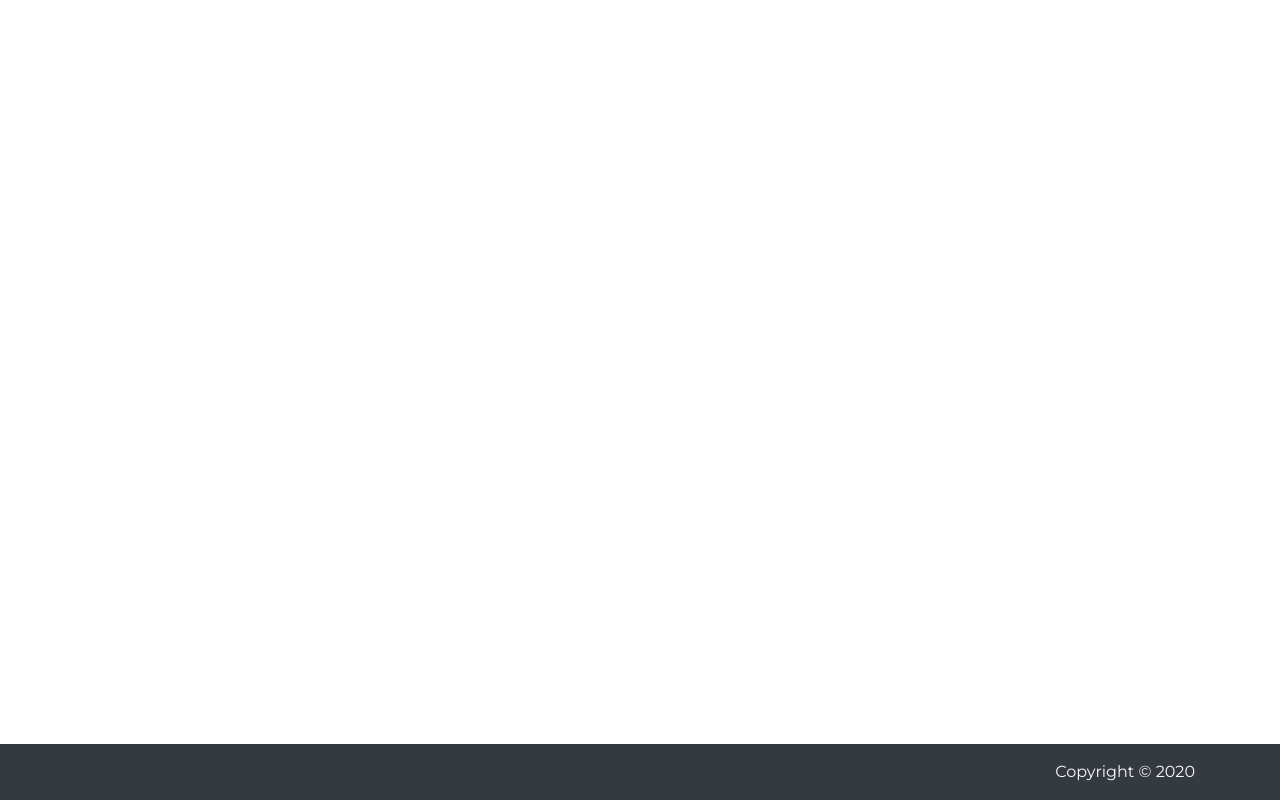
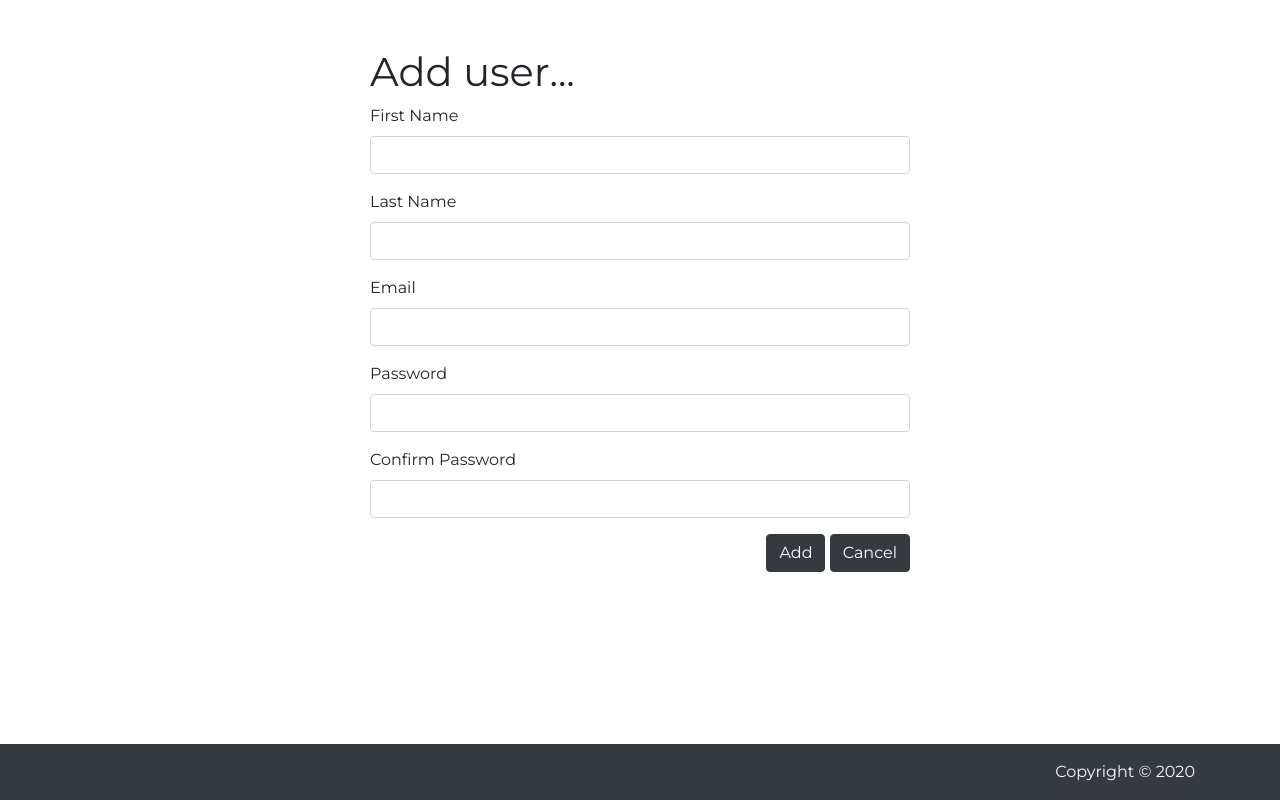
Before and after one commit to adingal/inventory_management_system, a PHP site: page /users/add.php in a window 1280 px wide. Shown: the part 80-880 px from the top of the page. Run offline with PHP 8.4, Linux system fonts and the light colour scheme; data that the repository does not hold is empty; some libraries are stand-ins or nearby versions.

Commit message:
Create form for add user page

```diff
--- a/public/users/add.php
+++ b/public/users/add.php
@@ -7,7 +7,41 @@
 <?php include(SHARED_PATH . '/main_header.php'); ?>
 
 <div id="content">
-
+    <div id="add_user" class="py-5">
+        <div class="container">
+            <div class="row">
+                <div class="col-md-6 mx-auto">
+                    <h1 class="display-5">Add user...</h1>
+                    <form action="<?php echo url_for('/users/add.php?id=' . h(u($id))); ?>" method="post">
+                        <div class="form-group">
+                            <label for="first_name">First Name</label>
+                            <input type="text" class="form-control" name="first_name">
+                        </div>
+                        <div class="form-group">
+                            <label for="last_name">Last Name</label>
+                            <input type="text" class="form-control" name="last_name">
+                        </div>
+                        <div class="form-group">
+                            <label for="email">Email</label>
+                            <input type="email" class="form-control" name="email">
+                        </div>
+                        <div class="form-group">
+                            <label for="password">Password</label>
+                            <input type="password" class="form-control" name="password">
+                        </div>
+                        <div class="form-group">
+                            <label for="confirm_password">Confirm Password</label>
+                            <input type="confirm_password" class="form-control" name="confirm_password">
+                        </div>
+                        <div class="form-group text-right">
+                            <input type="submit" class="btn btn-dark" value="Add">
+                            <a href="<?php echo url_for('/users/index.php'); ?>" class="btn btn-dark">Cancel</a>
+                        </div>
+                    </form>
+                </div>
+            </div>
+        </div>
+    </div>
 </div>
 
 <?php include(SHARED_PATH . '/main_footer.php'); ?>
--- a/public/users/edit.php
+++ b/public/users/edit.php
@@ -44,7 +44,7 @@
                         </div>
                         <div class="form-group">
                             <label for="email">Email</label>
-                            <input type="text" class="form-control" name="email" value="<?php echo h($user['email']); ?>">
+                            <input type="email" class="form-control" name="email" value="<?php echo h($user['email']); ?>">
                         </div>
                         <div class="form-group">
                             <label for="registered_date">Registered Date</label>
```
